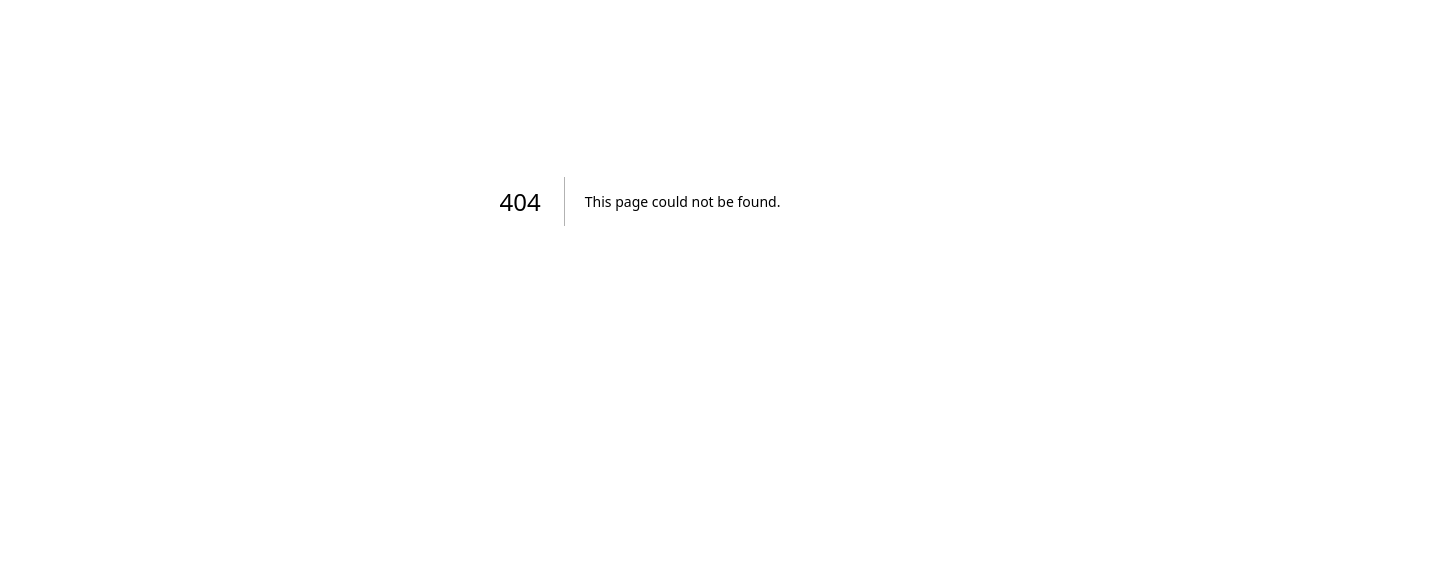
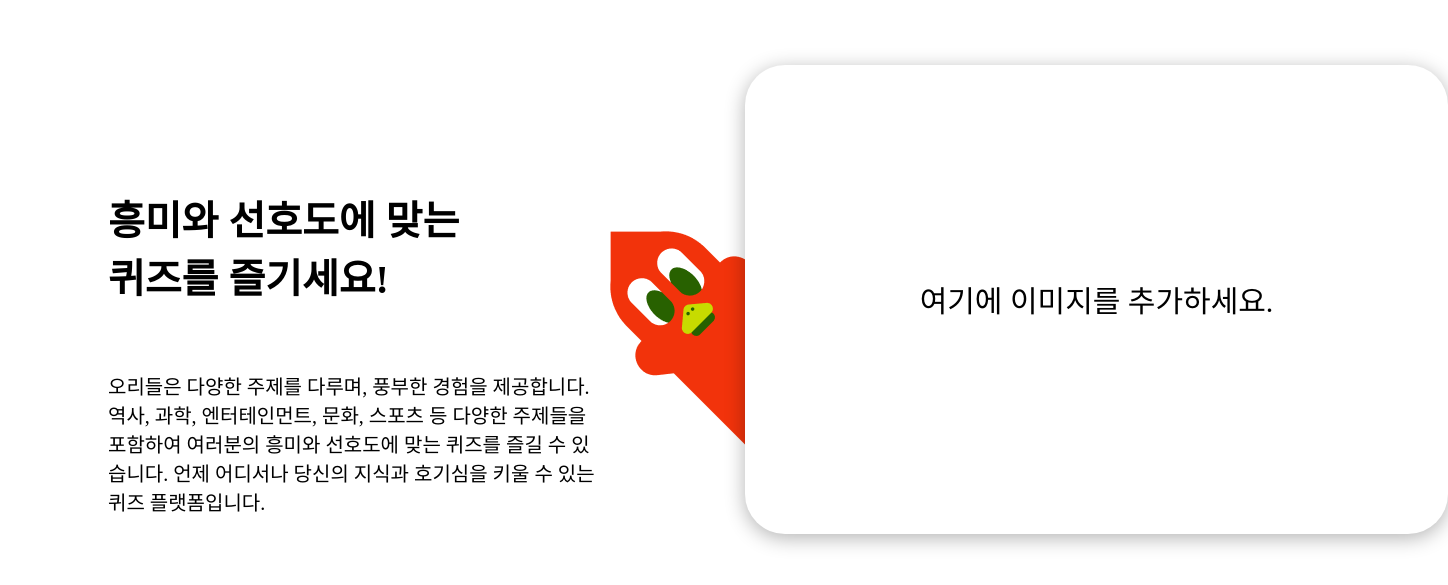
Before and after one commit to Team-Oriddle/oriddle-frontend, a Next.js app: page /landing_page/ui/CategoryBlock in a window 1280 px wide. Before the commit this address had no page. Shown: the part 199-784 px from the top of the page, 1448 px wide, since content can reach past the window. Built offline with nearby package versions, Linux system fonts and the light colour scheme.

Commit message:
design: 카테고리 블록 구현

```diff
--- /dev/null
+++ b/src/pages/landing_page/index.ts
@@ -0,0 +1 @@
+export { LandingPage } from "./ui/LandingPage";
--- /dev/null
+++ b/src/pages/landing_page/ui/CategoryBlock.tsx
@@ -0,0 +1,100 @@
+import Image from "next/image";
+import { styled } from "styled-components";
+
+const CategoryBlock = () => {
+  return (
+    <Container>
+      {/* 좌측 텍스트 영역 */}
+      <CategoryBlockLeft>
+        <Title>
+          흥미와 선호도에 맞는
+          <br />
+          퀴즈를 즐기세요!
+        </Title>
+        <Content>
+          오리들은 다양한 주제를 다루며, 풍부한 경험을 제공합니다.
+          <br />
+          역사, 과학, 엔터테인먼트, 문화, 스포츠 등 다양한 주제들을
+          <br />
+          포함하여 여러분의 흥미와 선호도에 맞는 퀴즈를 즐길 수 있
+          <br />
+          습니다. 언제 어디서나 당신의 지식과 호기심을 키울 수 있는
+          <br />
+          퀴즈 플랫폼입니다.
+        </Content>
+      </CategoryBlockLeft>
+
+      {/* 중앙에 위치해있는 flex 무시하는 이미지 */}
+      {/* TODO: 중앙을 기준으로 이미지 위치를 옮기려면? */}
+      <Image
+        src='/landing/red_duck.png'
+        alt='랜딩 레드 오리'
+        style={{ position: "absolute", zIndex: 0 }}
+        width={419}
+        height={419}
+      />
+
+      <CategoryBlockRight>
+        {/* TODO: 이미지 들어갈 박스 영역 */}
+        <ImageBox>여기에 이미지를 추가하세요.</ImageBox>
+      </CategoryBlockRight>
+    </Container>
+  );
+};
+
+export default CategoryBlock;
+
+const Container = styled.div`
+  width: 1440px;
+  height: 1080px;
+  display: flex;
+  flex-direction: row;
+  justify-content: center;
+  align-items: center;
+  gap: 20px;
+`;
+
+const CategoryBlockLeft = styled.div`
+  display: flex;
+  flex-direction: column;
+  align-items: start;
+  width: 50%;
+  gap: 20px;
+  z-index: 1;
+  padding-left: 100px;
+`;
+
+const Title = styled.h1`
+  font-size: 40px;
+  font: bold;
+  text-align: start;
+  color: black;
+`;
+
+const Content = styled.p`
+  font-size: 20px;
+  text-align: start;
+  color: black;
+`;
+
+const CategoryBlockRight = styled.div`
+  display: flex;
+  flex-direction: column;
+  align-items: end;
+  width: 50%;
+  z-index: 1;
+  padding-bottom: 100px;
+`;
+
+const ImageBox = styled.div`
+  width: 703px;
+  height: 469px;
+  border-radius: 40px;
+  background-color: white;
+  box-shadow: 0px 4px 20px rgba(0, 0, 0, 0.3);
+  display: flex;
+  justify-content: center;
+  align-items: center;
+  font-size: 30px;
+  color: black;
+`;
```
Also changed, not shown: src/app/landing/page.tsx (+4 -4 lines), src/pages/landing/LandingContainer.tsx (deleted, +0 -110 lines), src/pages/landing_page/ui/IntroBlock.tsx (added, +96 -0 lines), src/pages/landing_page/ui/LandingPage.tsx (added, +36 -0 lines), src/pages/landing_page/ui/QuizGameBlock.tsx (added, +17 -0 lines), src/pages/landing_page/ui/QuizResultBlock.tsx (added, +17 -0 lines), public/landing/green_duck.png (added), public/landing/red_duck.png (added).
